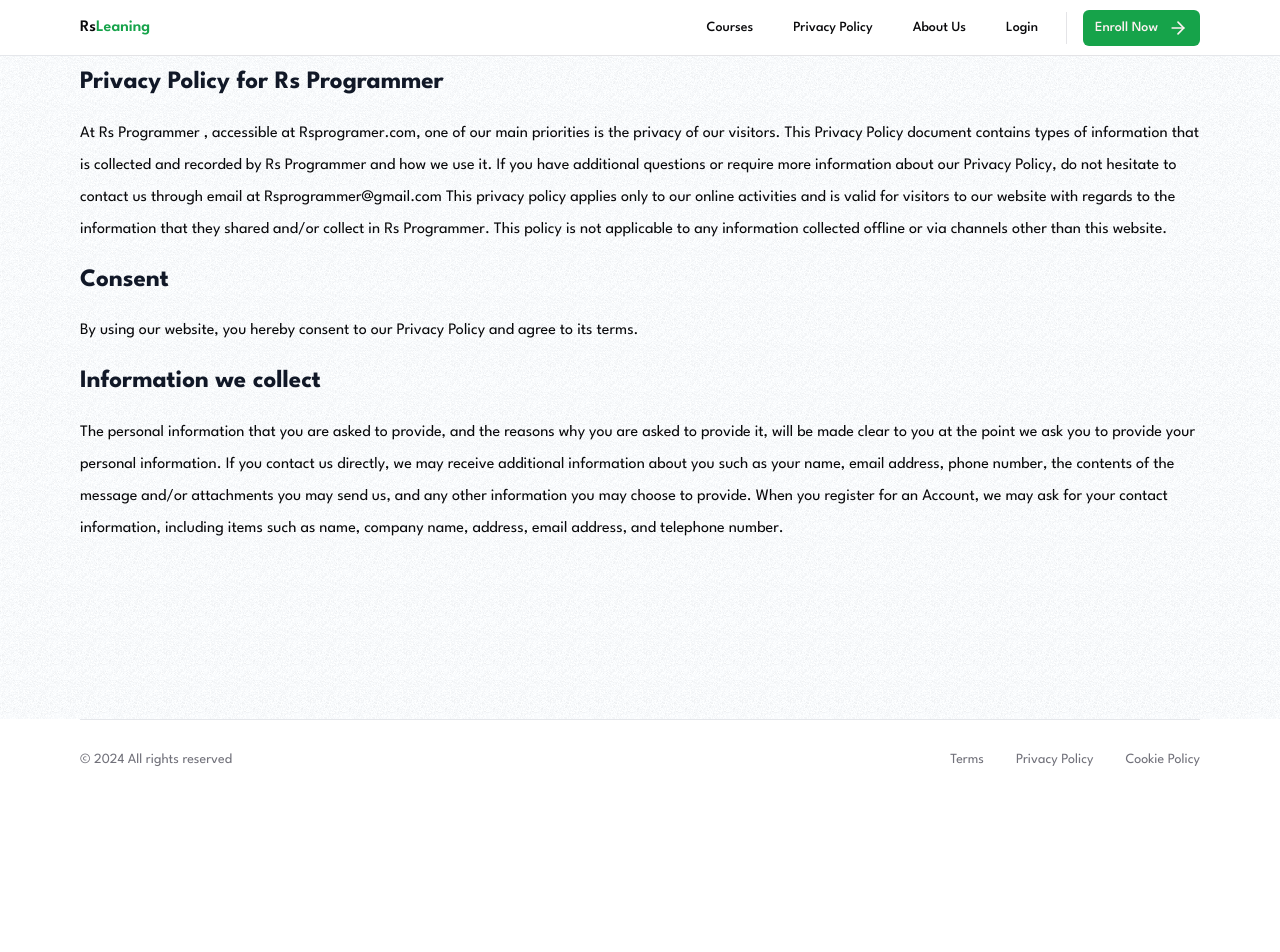
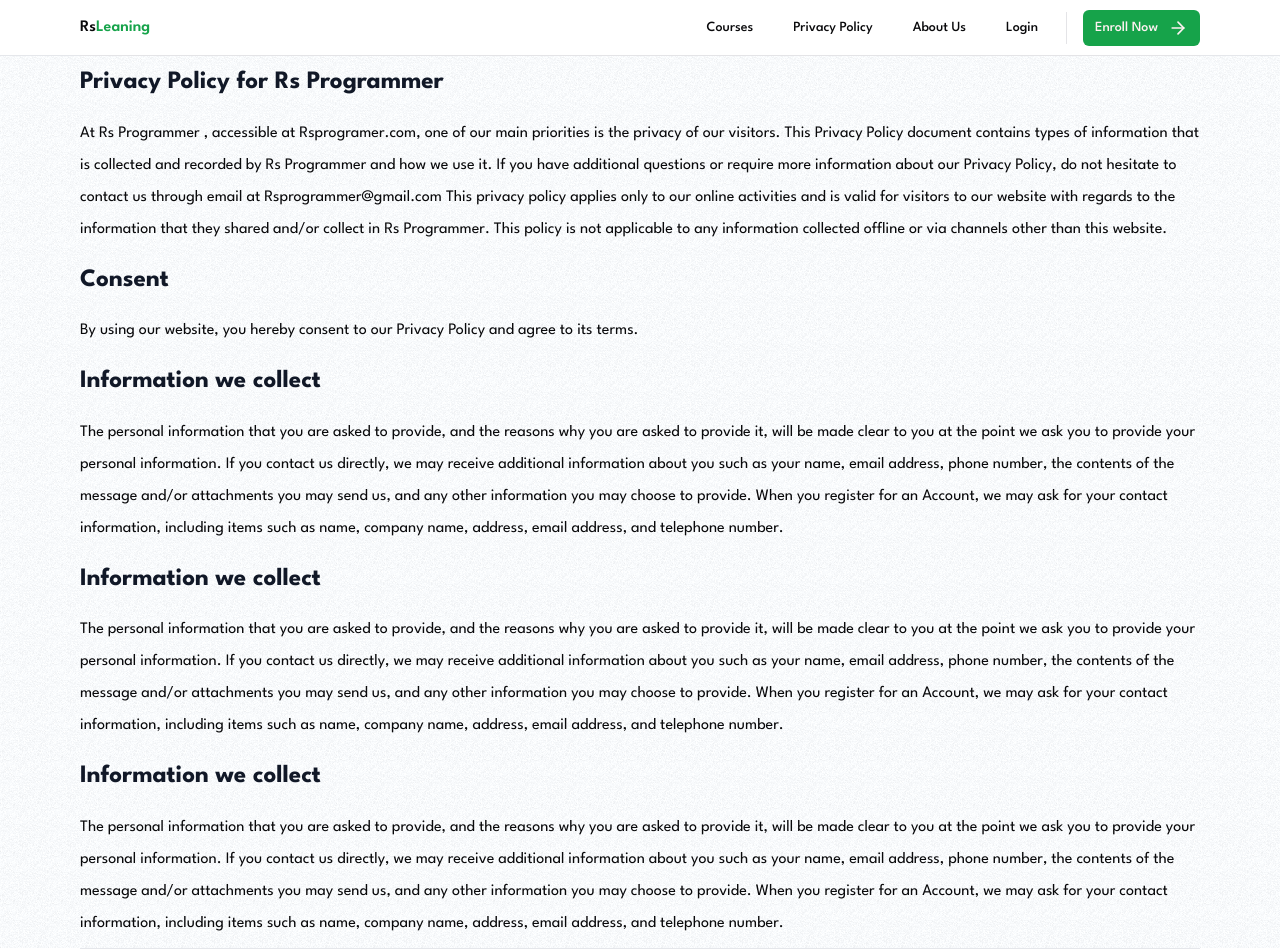
Before and after one commit to DavRahim/next-lms, a Next.js app: page /policy in a window 1280 px wide. Shown: the top 952 px of the page. Before the commit the page ends 800 px from the top, so only its background shows below. Built offline with nearby package versions, Linux system fonts and the light colour scheme.

Commit message:
some style addd

```diff
--- a/src/app/policy/page.tsx
+++ b/src/app/policy/page.tsx
@@ -15,6 +15,10 @@ const Page = (props: Props) => {
                     <p className="py-2 ml-[-15px] text-[16px] leading-8 whitespace-pre-line ">By using our website, you hereby consent to our Privacy Policy and agree to its terms.</p>
                     <p className="text-[25px] text-gray-900 !text-start py-2 font-bold pt-2 ml-[-15px]">Information we collect</p>
                     <p className="py-2 ml-[-15px] text-[16px] font-Poppins leading-8 whitespace-pre-line">The personal information that you are asked to provide, and the reasons why you are asked to provide it, will be made clear to you at the point we ask you to provide your personal information. If you contact us directly, we may receive additional information about you such as your name, email address, phone number, the contents of the message and/or attachments you may send us, and any other information you may choose to provide. When you register for an Account, we may ask for your contact information, including items such as name, company name, address, email address, and telephone number.</p>
+                    <p className="text-[25px] text-gray-900 !text-start py-2 font-bold pt-2 ml-[-15px]">Information we collect</p>
+                    <p className="py-2 ml-[-15px] text-[16px] font-Poppins leading-8 whitespace-pre-line">The personal information that you are asked to provide, and the reasons why you are asked to provide it, will be made clear to you at the point we ask you to provide your personal information. If you contact us directly, we may receive additional information about you such as your name, email address, phone number, the contents of the message and/or attachments you may send us, and any other information you may choose to provide. When you register for an Account, we may ask for your contact information, including items such as name, company name, address, email address, and telephone number.</p>
+                    <p className="text-[25px] text-gray-900 !text-start py-2 font-bold pt-2 ml-[-15px]">Information we collect</p>
+                    <p className="py-2 ml-[-15px] text-[16px] font-Poppins leading-8 whitespace-pre-line">The personal information that you are asked to provide, and the reasons why you are asked to provide it, will be made clear to you at the point we ask you to provide your personal information. If you contact us directly, we may receive additional information about you such as your name, email address, phone number, the contents of the message and/or attachments you may send us, and any other information you may choose to provide. When you register for an Account, we may ask for your contact information, including items such as name, company name, address, email address, and telephone number.</p>
                 </ul>
             </div>
         </MaxWidthWrapper>
```
